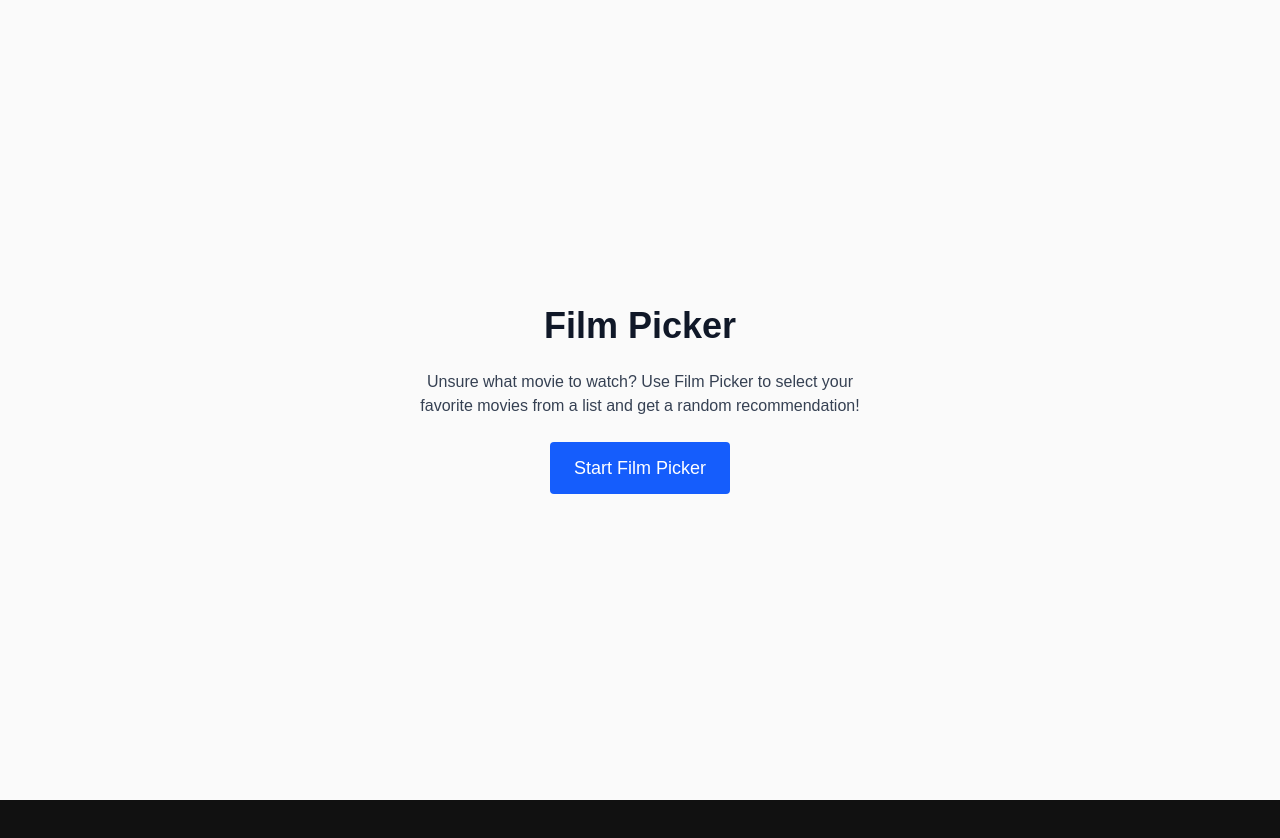
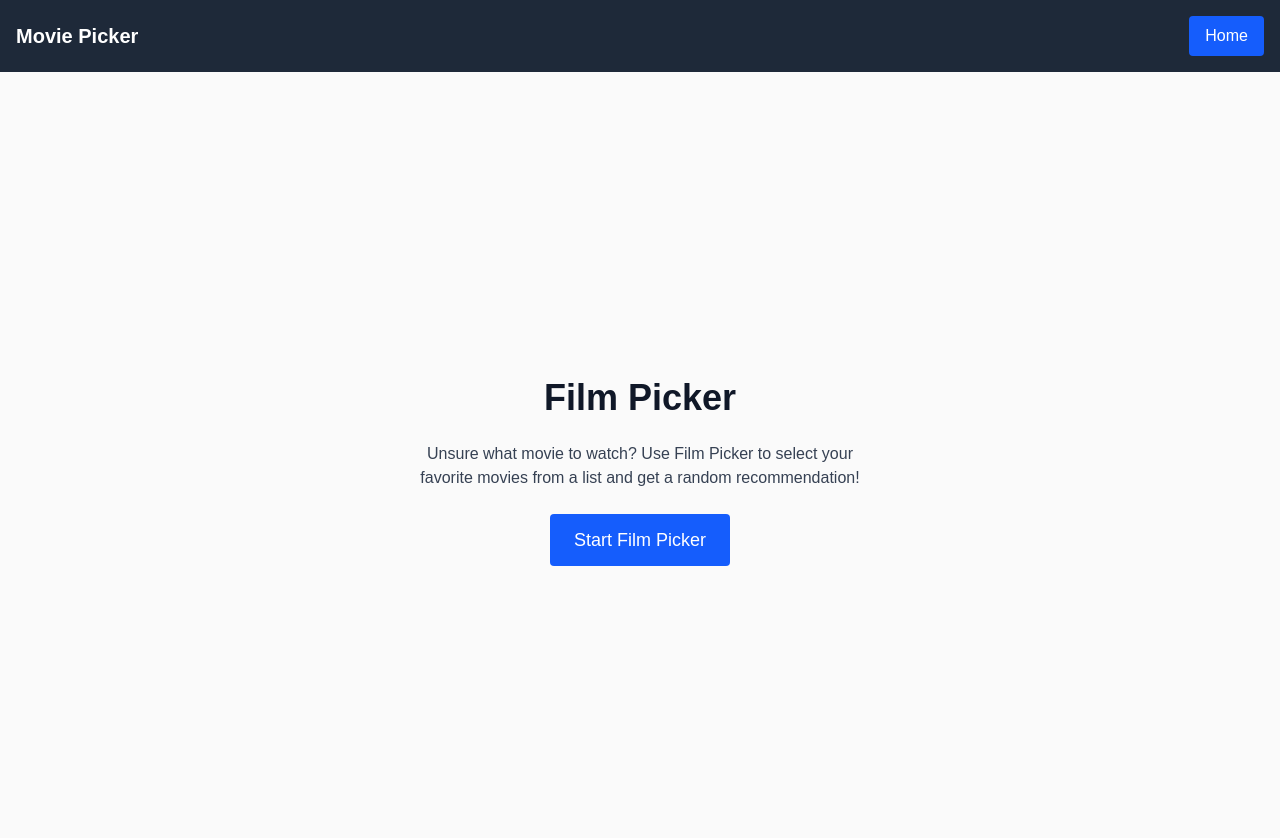
Before and after one commit to riccvargiu-eng/NextProject, a Next.js app: page / in a window 1280 px wide. Shown: the top 838 px of the page. Before the commit the page ends 800 px from the top, so only its background shows below. Built offline with nearby package versions, Linux system fonts and the light colour scheme.

Commit message:
feat: enhance layout with header and navigation links; add 'Try Again' button in result page

```diff
--- a/src/app/layout.js
+++ b/src/app/layout.js
@@ -1,9 +1,25 @@
 import "./globals.css";
+import Link from "next/link";
 
 export default function RootLayout({ children }) {
   return (
     <html lang="en">
-      <body className="antialiased">{children}</body>
+      <body className="antialiased">
+        <header className="bg-gray-800 text-white p-4 shadow-md">
+          <div className="max-w-7xl mx-auto flex items-center justify-between">
+            <Link href="/" className="text-xl font-bold hover:text-gray-300">
+              Movie Picker
+            </Link>
+            <Link
+              href="/"
+              className="bg-blue-600 hover:bg-blue-700 px-4 py-2 rounded transition"
+            >
+              Home
+            </Link>
+          </div>
+        </header>
+        {children}
+      </body>
     </html>
   );
 }
--- a/src/app/result/page.jsx
+++ b/src/app/result/page.jsx
@@ -127,7 +127,7 @@ export default function ResultPage() {
         <strong>Rating:</strong> {selectedMovie.vote_average ?? "N/A"}
       </p>
 
-      <div className="flex gap-4">
+      <div className="flex gap-4 mb-4">
         <button
           onClick={pickRandomMovie}
           className="bg-green-600 text-white px-4 py-2 rounded"
@@ -141,6 +141,13 @@ export default function ResultPage() {
           Back to List
         </button>
       </div>
+
+      <button
+        onClick={() => router.push("/")}
+        className="bg-purple-600 text-white px-6 py-2 rounded hover:bg-purple-700 transition"
+      >
+        Try Again
+      </button>
     </main>
   );
 }
```
